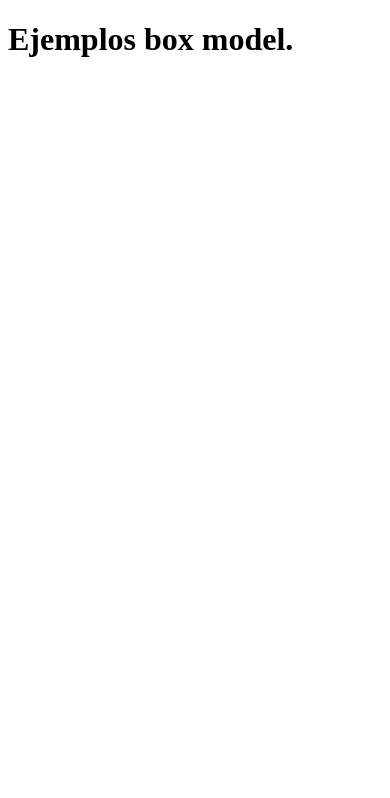
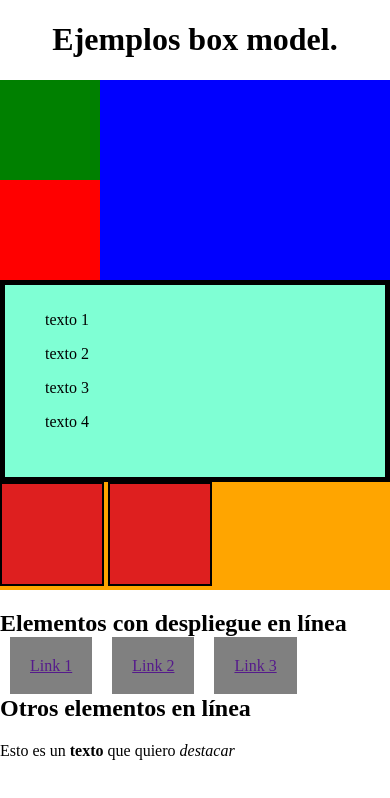
Before and after one commit to NelsonRamirezC/sustantiva-proyectos, a plain HTML site: page m2/leccion_3/box-model.html in a window 390 px wide. Drawn offline with Linux system fonts and the light colour scheme.

Commit message:
m2 - lección 3 - estilos y responsividad - clase 1 - segundo avance

```diff
--- a/m2/leccion_3/assets/css/box_model.css
+++ b/m2/leccion_3/assets/css/box_model.css
@@ -0,0 +1,66 @@
+body {
+    margin: 0;
+    padding: 0;
+}
+
+.caja-padre {
+    background-color: blue;
+}
+
+.caja-hijo {
+    height: 100px;
+    width: 100px;
+}
+
+#hijo1 {
+    background-color: green;
+}
+
+#hijo2 {
+    background-color: red;
+}
+
+.caja-padre2 {
+    background-color: aquamarine;
+    /* padding-top:50px;
+    padding-bottom:50px;
+    padding-left: 50px;
+    padding-right: 50px; */
+
+    /* aplica relleno en todas las direcciones */
+    /* padding: 50px;  */
+
+    /* aplica 50px top y bottom / 30px left - right */
+    /* padding: 50px 30px; */
+
+    /* aplica 20px top, 50px right, 50px left, 30px bottom */
+    /* padding: 20px 50px 30px; */
+
+    /* Aplica relleno en el sentido horario: top, right, bottom, left */
+    padding: 10px 20px 30px 40px;
+    border: 5px solid black;
+
+}
+
+.caja-padre3 {
+    background-color: orange;
+}
+
+
+.caja-padre3 .caja-hijo {
+    background-color: rgb(222, 31, 31);
+    border: 2px solid black;
+    display: inline-block;
+}
+
+.caja-padre4 a{
+    /* margin-left: 15px; */
+    padding: 20px;
+    margin: 10px;
+    background-color: grey;
+}
+
+
+h1 {
+    text-align:center;
+}
--- a/m2/leccion_3/box-model.html
+++ b/m2/leccion_3/box-model.html
@@ -12,5 +12,48 @@
         <h1>Ejemplos box model.</h1>
     </header>
 
+    <!-- EJEMPLO MODELO DE CAJAS -->
+
+    <div class="caja-padre">
+        <div class="caja-hijo" id="hijo1">
+
+        </div>
+        <div class="caja-hijo" id="hijo2">
+
+        </div>
+    </div>
+
+
+    <div class="caja-padre2">
+        <p>texto 1</p>
+        <p>texto 2</p>
+        <p>texto 3</p>
+        <p>texto 4</p>
+    </div>
+
+    <div class="caja-padre3">
+        <div class="caja-hijo">
+
+        </div>
+        <div class="caja-hijo">
+
+        </div>
+    </div>
+
+    <div class="caja-padre4">
+        <h2>Elementos con despliegue en línea</h2>
+
+        <a href="">Link 1</a><a href="">Link 2</a><a href="">Link 3</a>
+
+    </div>
+
+    <div class="caja-padre5">
+        <h2>Otros elementos en línea</h2>
+
+        <p>Esto es un <strong>texto</strong> que quiero <em>destacar</em></p>
+
+    </div>
+
+
 </body>
 </html>
```
